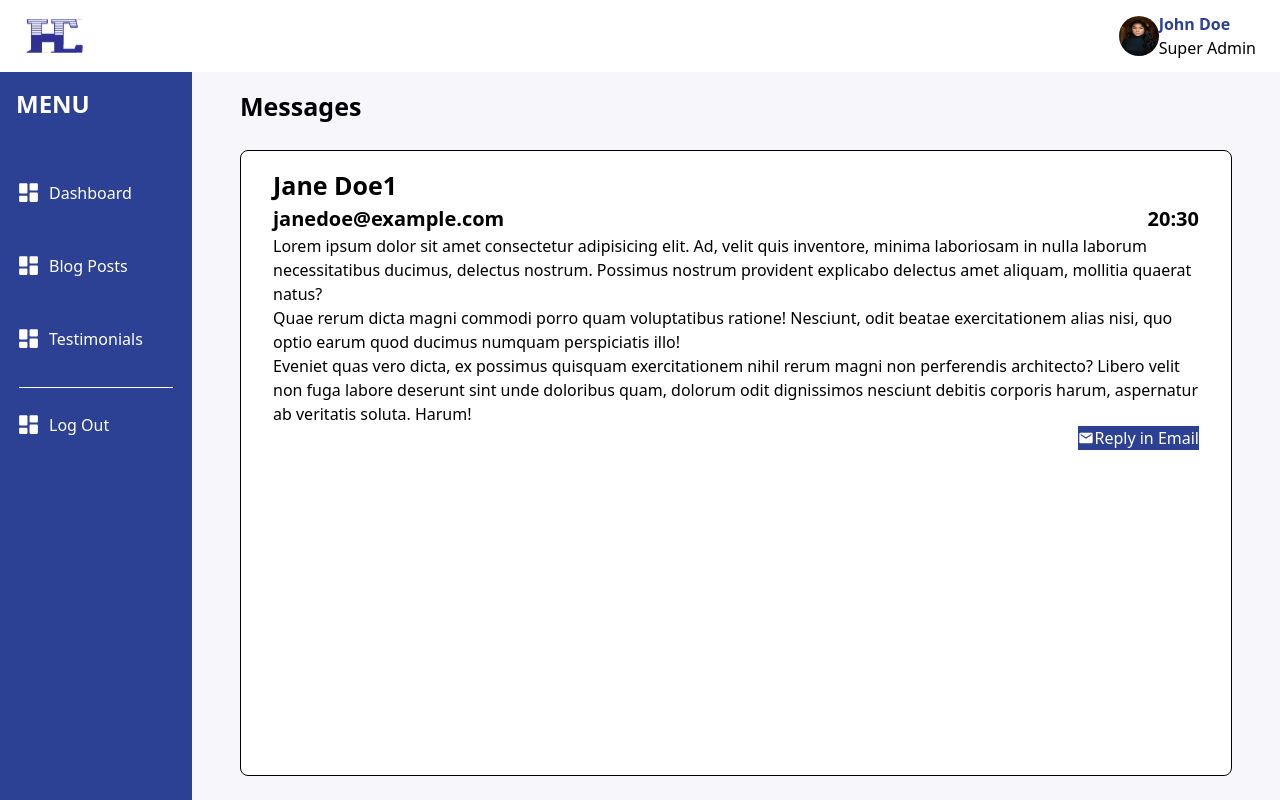
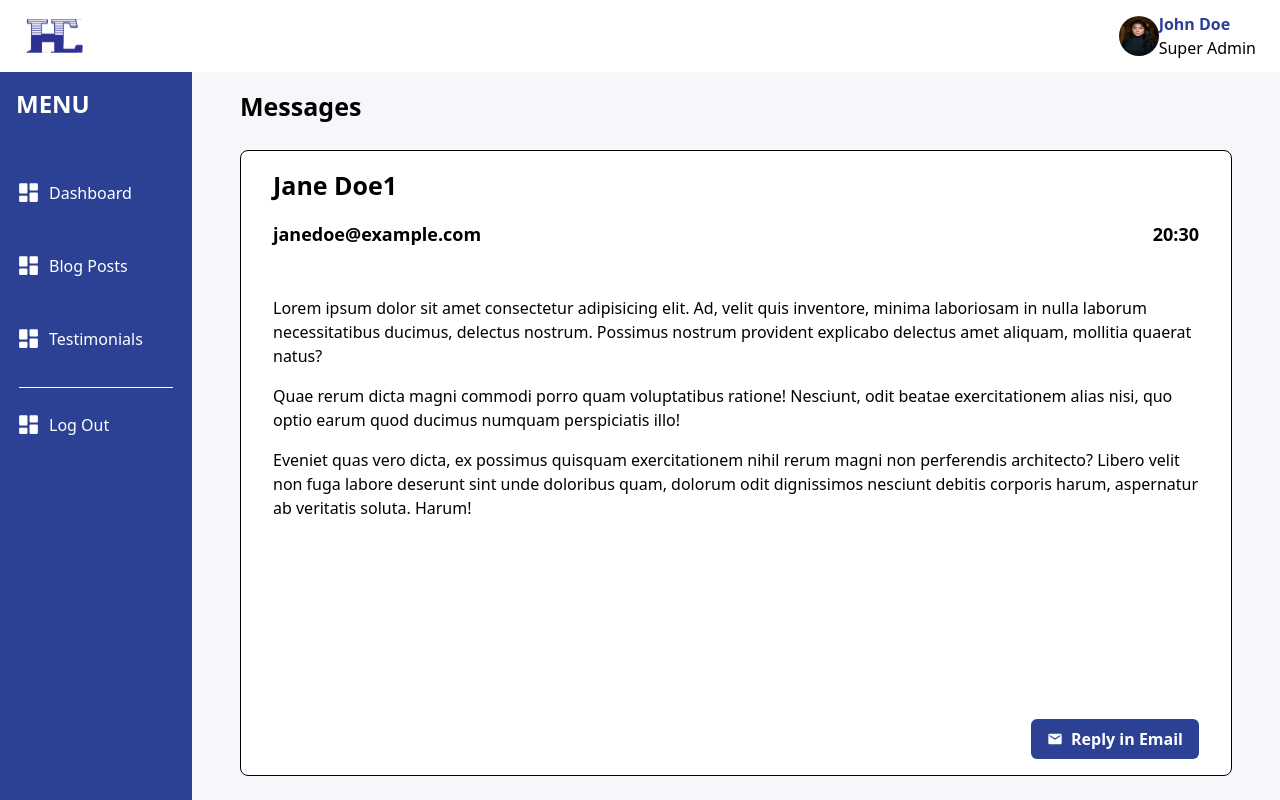
Before and after one commit to joshytheprogrammer/ochexagon_admin, a Next.js app: page /dashboard/messages/1 in a window 1280 px wide. Built offline with nearby package versions, Linux system fonts and the light colour scheme.

Commit message:
Styled the message details

```diff
--- a/components/adminPanel/dashboard/messages/MessageDetails.jsx
+++ b/components/adminPanel/dashboard/messages/MessageDetails.jsx
@@ -2,28 +2,30 @@ import { MdEmail } from "react-icons/md";
 
 const MessageDetails = ({ messageData }) => {
   return (
-    <div className="h-full flex flex-col">
+    <div className="w-full h-full flex flex-col justify-between">
       {messageData ? (
         <>
+          <div>
             <h1 className="text-[25px] font-bold">
               {messageData.senderName + messageData.id}
             </h1>
-
-          <div className="text-[20px] flex flex-row justify-between">
+            <div className="text-lg flex flex-row justify-between mt-4 mb-12">
               <div className="font-bold">{messageData.email}</div>
               <div className="font-semibold">{messageData.time}</div>
             </div>
-
-          <div>
+            <div className="mt-2">
               {messageData.message.split("\n").map((line, index) => (
-              <p key={index}>{line}</p>
+                <p key={index} className="mb-4">{line}</p>
               ))}
             </div>
+          </div>
 
-          <button className="bg-primary-color text-white self-end justify-self-end flex items-center">
-            <MdEmail />
+          <div className="w-full flex justify-end">
+            <button className="bg-primary-color text-white text-md font-semibold flex items-center rounded-md px-4 py-2">
+              <MdEmail className="mr-2" />
               <span>Reply in Email</span>
             </button>
+          </div>
         </>
       ) : (
         <p>Message not found</p>
```
Lines whose indentation alone changed are shown as unchanged.
